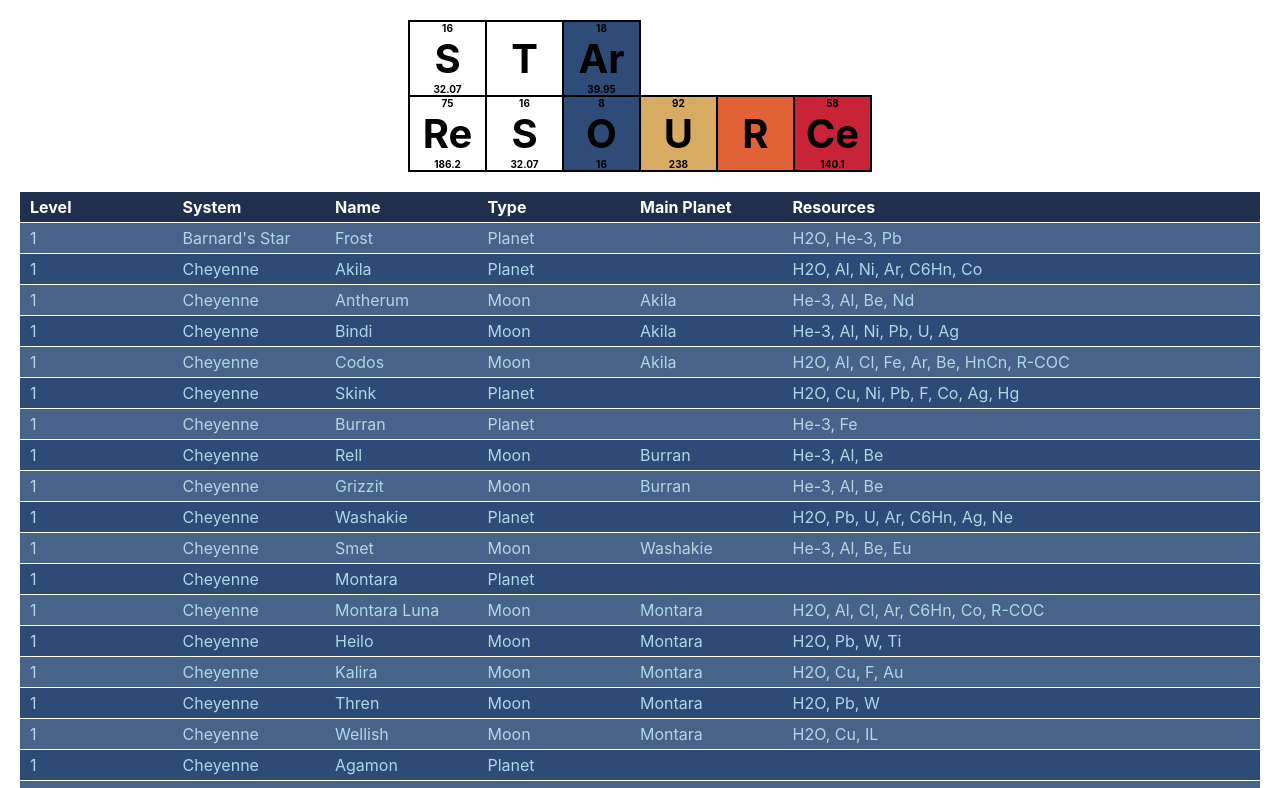
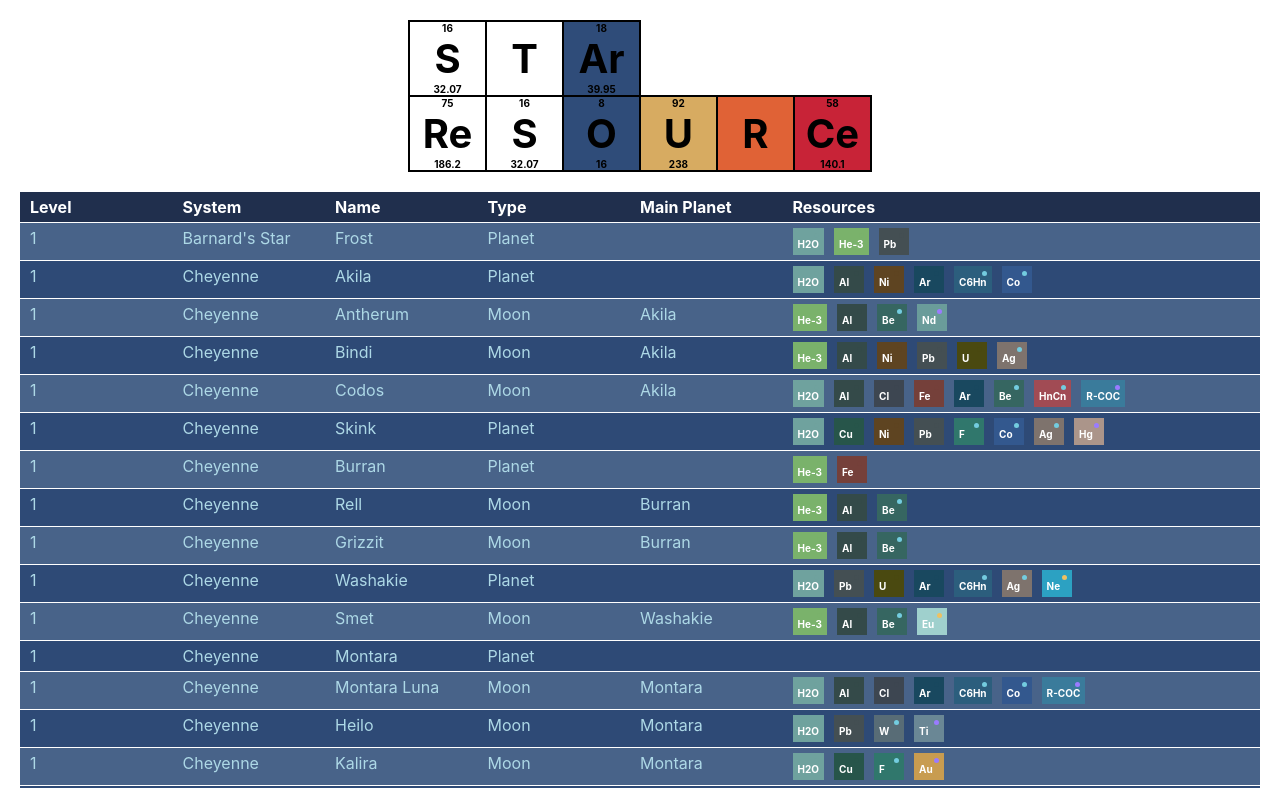
Before and after one commit to JanRoces/star-resource, a React (Create React App) app: page / in a window 1280 px wide. Shown: the top 788 px of the page. Built offline with nearby package versions, Linux system fonts and the light colour scheme.

Commit message:
render resource list on table

```diff
--- a/src/components/Resource.js
+++ b/src/components/Resource.js
@@ -1,6 +1,6 @@
 import "../styles/Resource.css";
 
-function Resource({ symbol, rarity, backgroundColor, size }) {
+function Resource({ symbol, rarity, backgroundColor }) {
   function renderRarityIcon() {
     const color = rarity.color || backgroundColor;
 
--- a/src/components/Table.js
+++ b/src/components/Table.js
@@ -1,5 +1,6 @@
 import "../styles/Table.css";
 import { STAR_SYSTEMS } from "../utils/systems";
+import Resource from "./Resource";
 
 function formatName(str) {
   return str.replace(/\w\S*/g, (txt) => {
@@ -108,16 +109,13 @@
     resources,
     alternateColor,
   }) {
-    const resourcesSymbols = resources.map((r) => r.symbol);
-    const symbolList = resourcesSymbols.join(", ");
-
-    const color = alternateColor ? "#2E4A76" : "#486389";
+    const rowColor = alternateColor ? "#2E4A76" : "#486389";
 
     return (
       <div
         className="row-container"
         key={systemName + "-" + planetName}
-        style={{ backgroundColor: color }}
+        style={{ backgroundColor: rowColor }}
       >
         <div className="column-container">
           <span>{level}</span>
@@ -135,10 +133,20 @@
           <span>{formatName(mainPlanet)}</span>
         </div>
         <div className="column-container" style={{ flex: 3 }}>
-          <span>{symbolList}</span>
+          <span>{renderResourceList(resources)}</span>
         </div>
       </div>
     );
+  }
+
+  function renderResourceList(resources) {
+    const resourceList = [];
+
+    resources.forEach((resource) => {
+      resourceList.push(<Resource key={resource.name} {...resource} />);
+    });
+
+    return <div className="resource-list-container">{resourceList}</div>;
   }
 
   return (
--- a/src/styles/Table.css
+++ b/src/styles/Table.css
@@ -19,6 +19,12 @@
   display: flex;
 }
 
+.resource-list-container {
+  display: flex;
+  flex-wrap: wrap;
+  gap: 10px;
+}
+
 .row-container {
   border-top: 1px solid #FFFFFF;
   display: flex;
```
